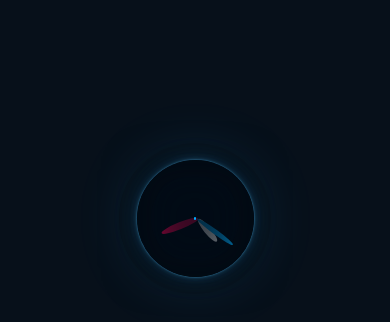
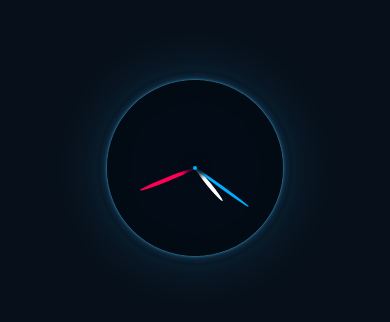
Before and after one commit to masrukh-ahmed/Analog-Clock---2nd-challenge---JS-30-Days-Challenge-by-WesBos, a plain HTML site: page myDesign.html in a window 390 px wide. Drawn offline with Linux system fonts and the light colour scheme.

Commit message:
Some final changes for better responsiveness and a updated readme file with better description

```diff
--- a/myDesign.css
+++ b/myDesign.css
@@ -11,9 +11,9 @@ body {
 
 #clock-container {
   background-color: rgba(3, 12, 22, 0.979);
-  width: 30vw;
-  height: 30vw;
-  margin: 10rem auto;
+  width: 45vw;
+  height: 45vw;
+  margin: 5rem auto;
   border-radius: 50%;
   position: relative;
   display: flex;
@@ -46,17 +46,16 @@ body {
   align-self: center;
   border-radius: 50%;
   z-index: 20;
-
-  box-shadow: 0px 0px 2.5rem 3rem rgba(3, 12, 22, 0.788);
+  box-shadow: 0rem 0rem 1.5vw 2vw rgba(3, 12, 22, 0.788);
 }
 
 .hand {
   position: absolute;
-  width: .425rem;
+  width: 3%;
   height: 50%;
   bottom: 50%;
-  left: 49.5%;
-  border-radius: 50%;
+  left: 48.5%;
+  border-radius: 100%;
   background-color: white;
   z-index: 5;
   justify-self: center;
@@ -64,8 +63,9 @@ body {
 }
 
 .sec-hand {
-  width: .3rem;
+  width: 2%;
   background-color: rgb(0, 174, 255);
+  left: 49%;
 }
 .min-hand {
   height: 45%;
```
Also changed, not shown: 1 other file.
